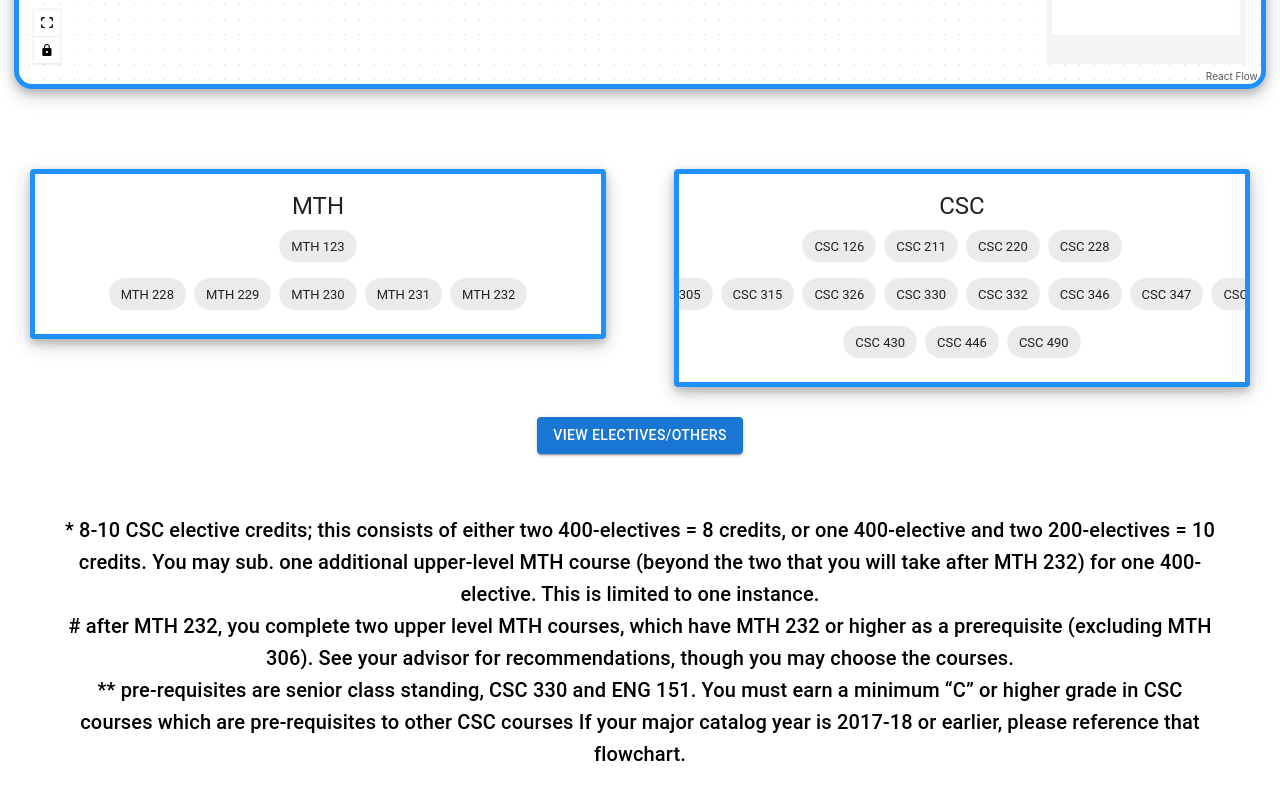
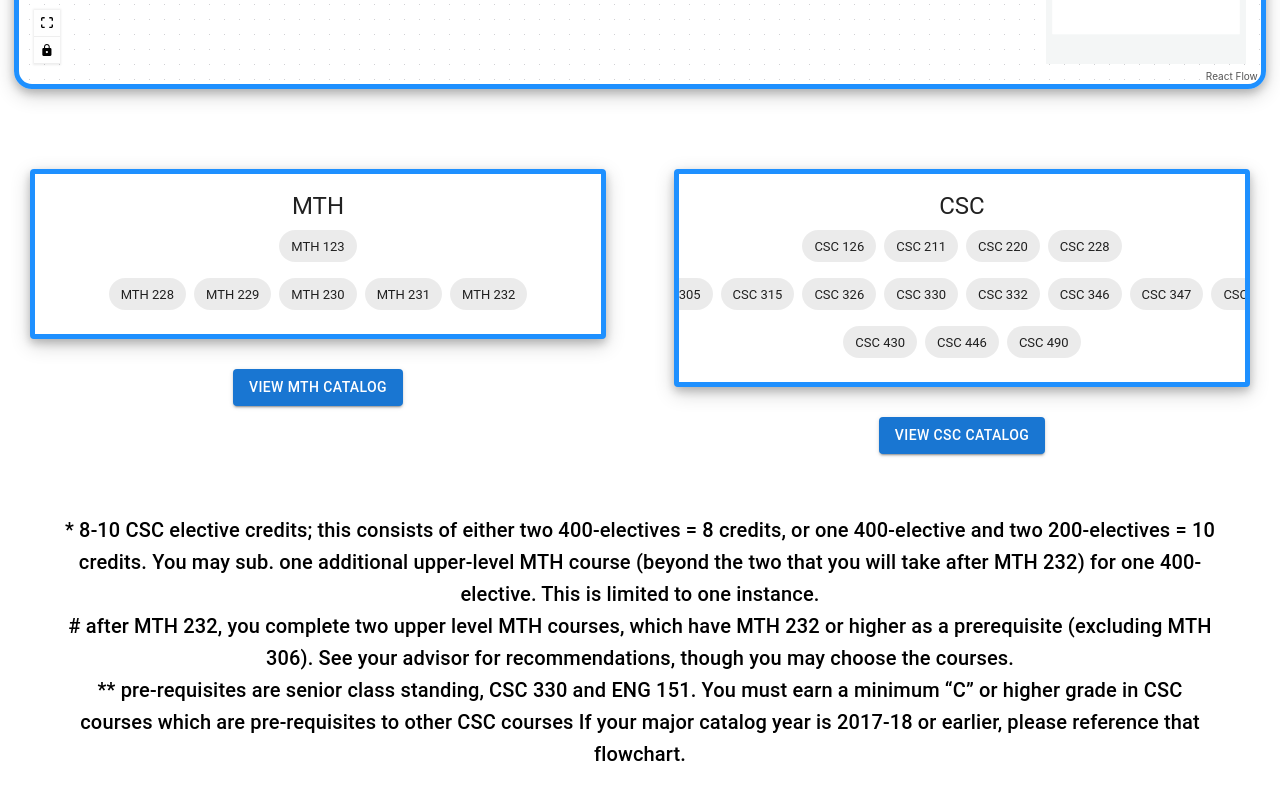
Before and after one commit to AndreaHabib/flowchart, a React (Create React App) app: page / in a window 1280 px wide. Shown: the part 855-1655 px from the top of the page. Built offline with nearby package versions, Linux system fonts and the light colour scheme.

Commit message:
FEAT: added stuff

```diff
--- a/src/App.js
+++ b/src/App.js
@@ -164,6 +164,14 @@ function App() {
                 </Stack>
               </CardContent>
             </Card>
+            <Button
+              target="_blank"
+              component="a"
+              href="https://csicuny.smartcatalogiq.com/current/Undergraduate-Catalog/Courses/MTH-Mathematics"
+              variant="contained"
+            >
+              View MTH Catalog
+            </Button>
           </Grid>
           <Grid item xs={12} md={6}>
             <Card className="classes-card" variant="outlined">
@@ -316,16 +324,16 @@ function App() {
                 </Stack>
               </CardContent>
             </Card>
+            <Button
+              target="_blank"
+              component="a"
+              href="https://csicuny.smartcatalogiq.com/en/Current/Undergraduate-Catalog/Divisions-Schools-Departments-and-Programs/Division-of-Science-and-Technology/Department-of-Computer-Science/Computer-Science-and-Computer-Technology/Computer-Science-BS"
+              variant="contained"
+            >
+              View CSC Catalog
+            </Button>
           </Grid>
         </Grid>
-        <Button
-          target="_blank"
-          component="a"
-          href="https://csicuny.smartcatalogiq.com/en/Current/Undergraduate-Catalog/Courses"
-          variant="contained"
-        >
-          View Electives/Others
-        </Button>
       </Box>
       <Typography className="description" variant="h6">
         * 8-10 CSC elective credits; this consists of either two 400-electives =
--- a/src/elements.js
+++ b/src/elements.js
@@ -261,6 +261,21 @@ const elements = [
     position: { x: window.innerWidth / 2 - 650, y: -100 },
   },
   {
+    id: "note",
+    type: "output",
+    data: {
+      label:
+        "Two additional MTH courses having MTH 232 or higher as a prerequisite (except MTH 306)",
+    },
+    selectable: false,
+    targetPosition: "bottom",
+    sourcePosition: "bottom",
+    style: {
+      backgroundColor: "white",
+    },
+    position: { x: window.innerWidth / 2 - 780, y: 380 },
+  },
+  {
     id: "e1-2",
     source: "1",
     target: "2",
```
